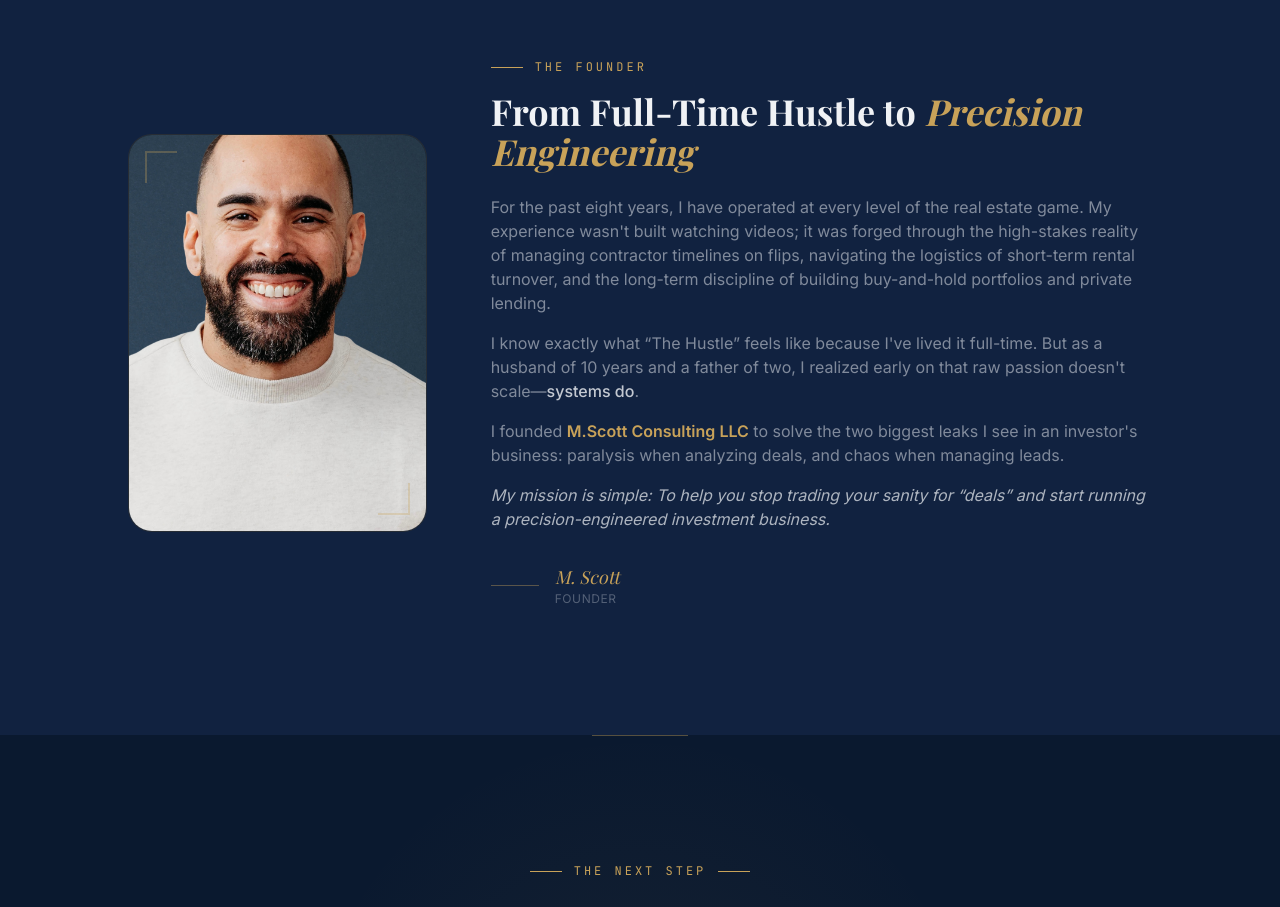
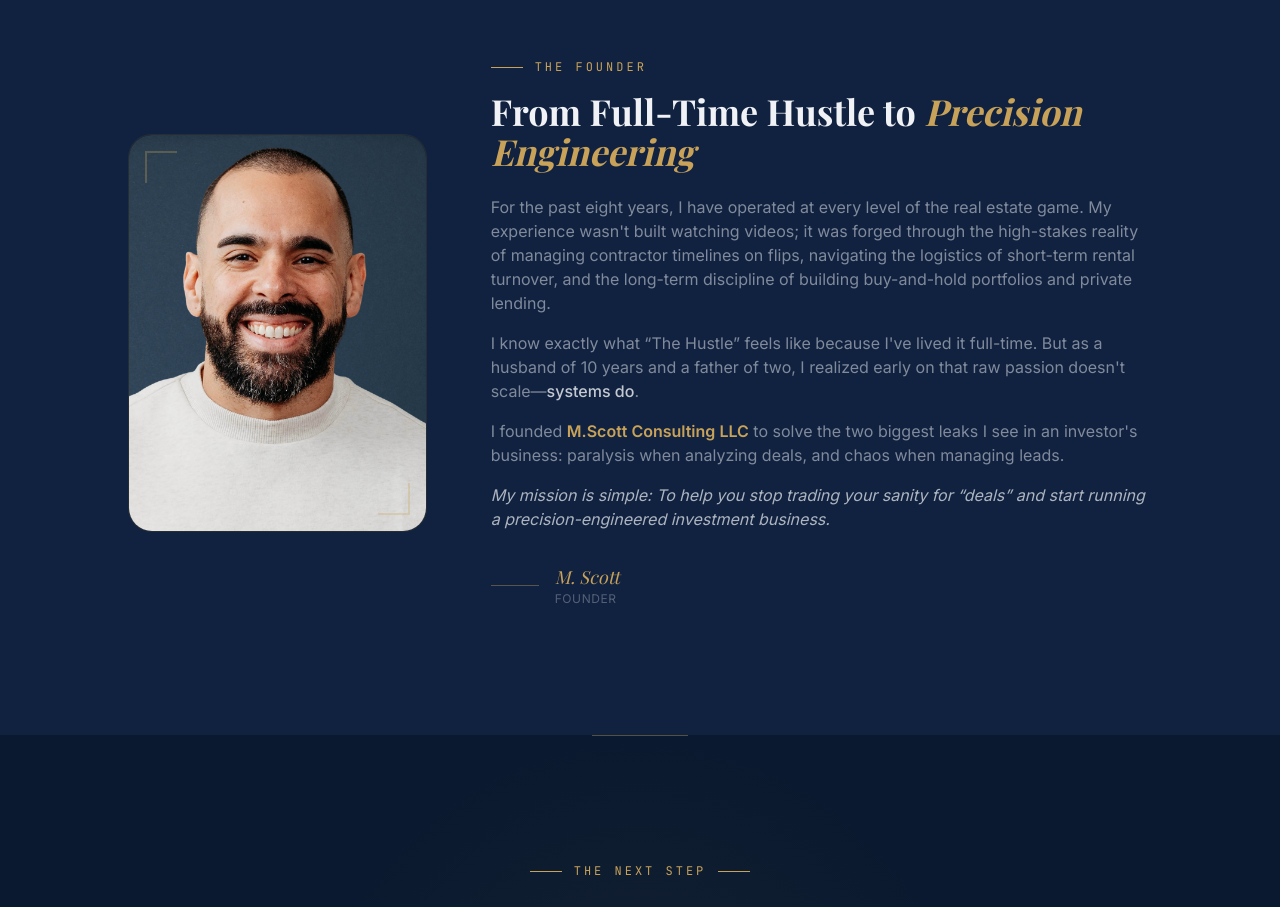
Before and after one commit to ronnytiburcio/mscott-landing, a React (Vite) app: page / in a window 1280 px wide. Shown: the part 3540-4447 px from the top of the page. Built offline with nearby package versions, Linux system fonts and the light colour scheme; a web font is replaced by a local one.

Commit message:
Adjust founder photo position to show full head

```diff
--- a/src/components/Founder.jsx
+++ b/src/components/Founder.jsx
@@ -50,7 +50,7 @@
               <img
                 src={founderImg}
                 alt="M. Scott — Founder"
-                className="absolute inset-0 w-full h-full object-cover"
+                className="absolute inset-0 w-full h-full object-cover object-top"
               />
               {/* Gold corner accents */}
               <div className="absolute top-4 left-4 w-8 h-8 border-t-2 border-l-2 border-gold/30" />
```
